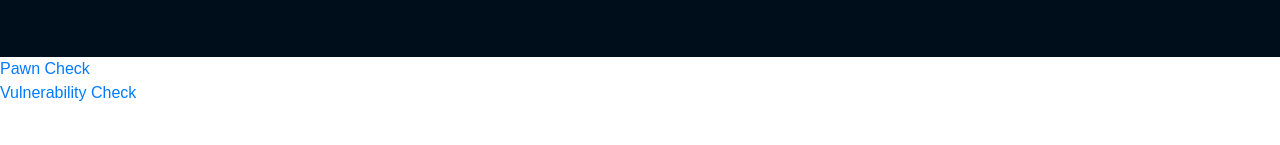
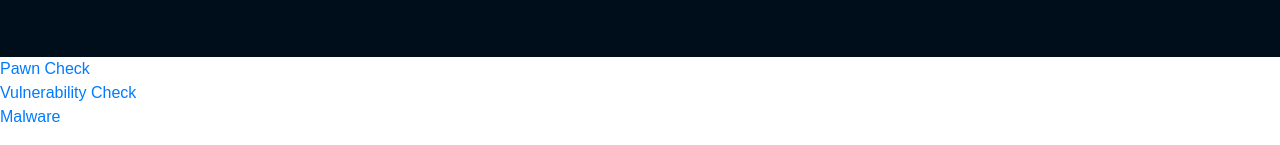
Before and after one commit to priyal18/hidden-eye, a Django app: page /Services.html in a window 1280 px wide. Shown: the part 959-1104 px from the top of the page. Before the commit the page ends 1060 px from the top, so only its background shows below. Run offline with Django 3.2, Linux system fonts and the light colour scheme; some libraries are stand-ins or nearby versions; some web fonts are replaced.

Commit message:
services links malware

```diff
--- a/realsecurity/templates/realsecurity/Services.html
+++ b/realsecurity/templates/realsecurity/Services.html
@@ -179,6 +179,7 @@
       <ul>
         <li><a href="pawn_check.html">Pawn Check</a></li>
         <li><a href="vulnerability_check.html">Vulnerability Check</a></li>
+        <li><a href="#">Malware</a></li>
       </ul>
 
 
```
